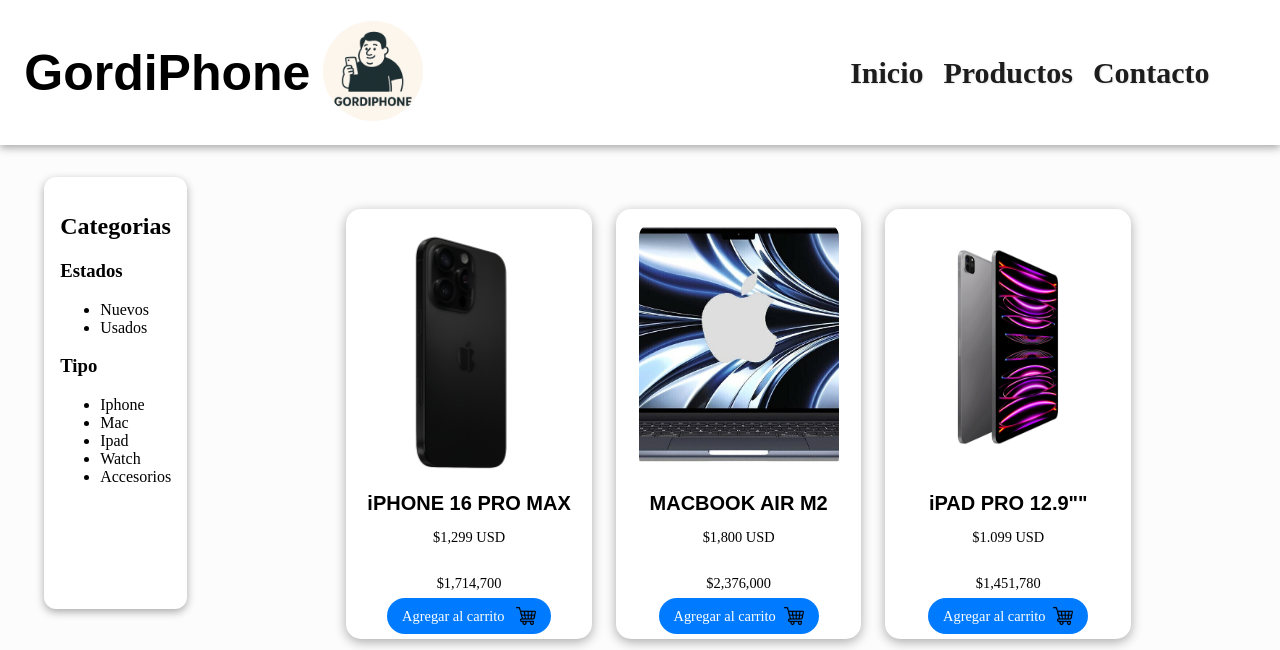
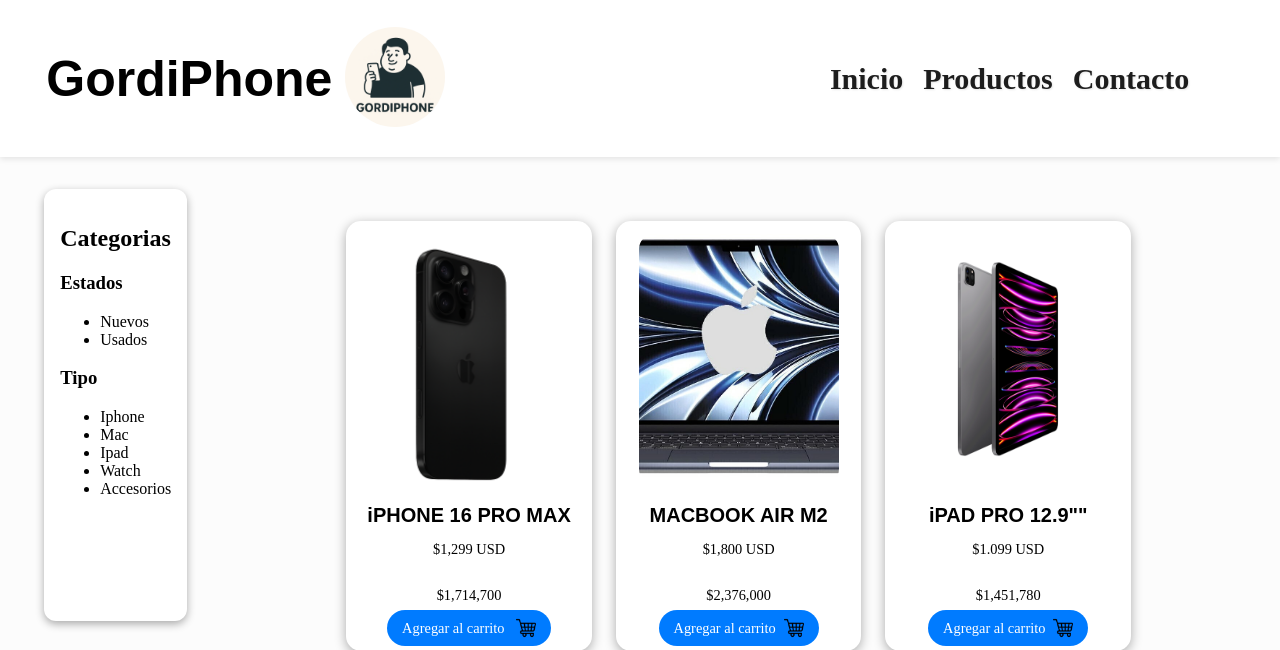
Before and after one commit to Lautaa18/GordiPhone, a PHP site: page /productos.html in a window 1280 px wide; the page is wider, and only the part inside the window is pictured. Shown: the top 650 px of that part. Run offline with PHP 8.4, Linux system fonts and the light colour scheme.

Commit message:
Modificando header

```diff
--- a/style.css
+++ b/style.css
@@ -16,12 +16,13 @@
     color: rgb(0, 0, 0);
     padding-left: 5%;
 }
-.Header{
-    display: flex;
-    align-items: center;
-    background-color: rgb(255, 255, 255);
-    box-shadow: 0 3px 8px rgba(0, 0, 0, 0.331);
-    padding: 10px;
+.Header {
+  display: flex;
+  align-items: center;
+  justify-content: space-between;
+  background: #ffffff;
+  padding: 1rem 2rem;
+  box-shadow: 0 2px 6px rgba(0,0,0,0.1);
 }
 .Navegador{
     padding: 10px;
```
